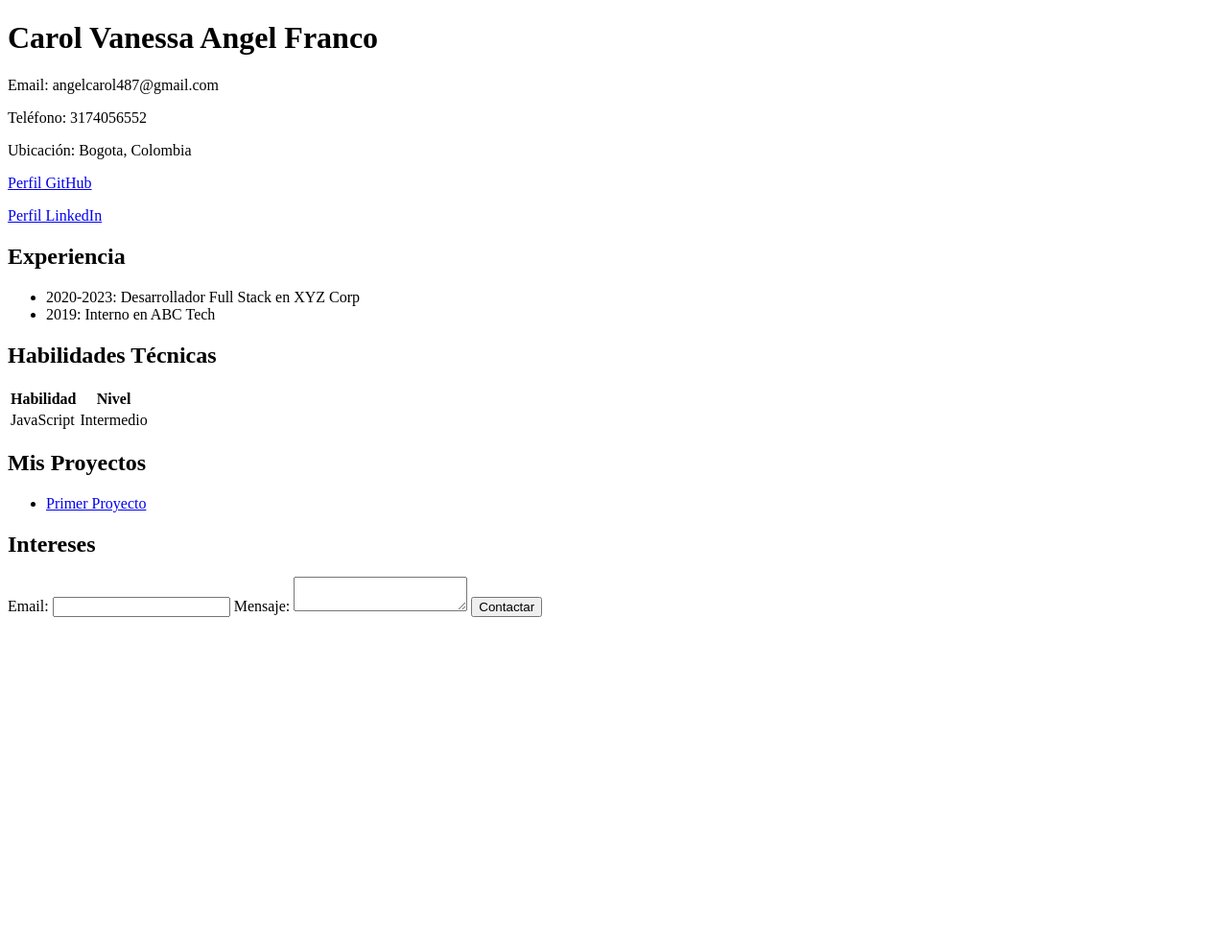
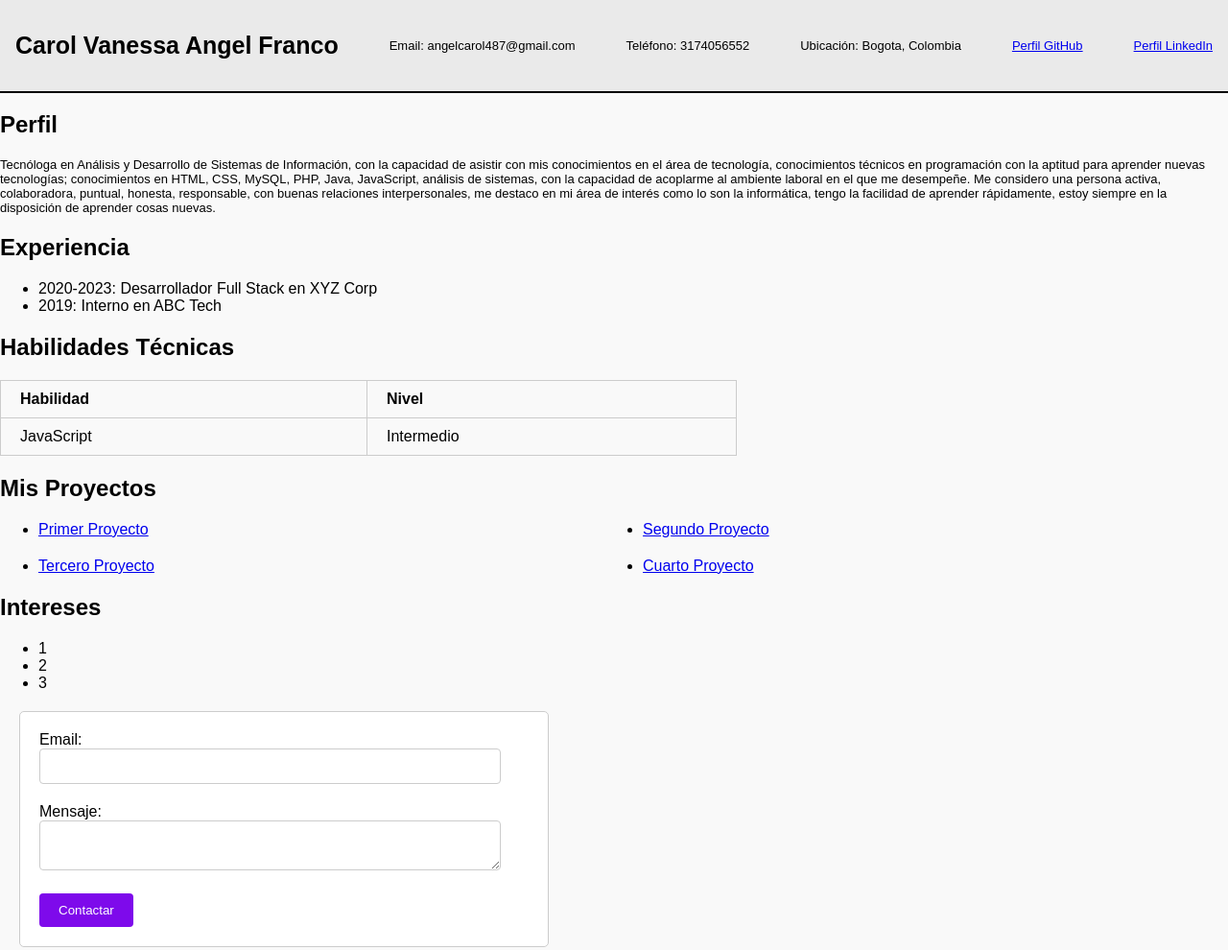
Before and after one commit to CarolAngel19/Hoja-de-vida, a plain HTML site: page index.html in a window 1280 px wide. Shown: the whole page at 96% size. Before the commit the page ends 800 px from the top, so only its background shows below. Drawn offline with Linux system fonts and the light colour scheme.

Commit message:
Proyecto Integrador - Avances CSS
- Estilizando Tu Hoja de Vida con CSS
- Mejorando el posicionamiento de tu Hoja de Vida con CSS

```diff
--- a/index.html
+++ b/index.html
@@ -3,15 +3,32 @@
 <head>
     <meta charset="UTF-8">
     <meta name="viewport" content="width=device-width, initial-scale=1.0">
+    <link rel="stylesheet" href="styles.css">
     <title>Mi hoja de vida</title>
 </head>
 <body>
-    <h1>Carol Vanessa Angel Franco</h1>
+    <header>
+        <h1 class="name">Carol Vanessa Angel Franco</h1>
         <p>Email: angelcarol487@gmail.com</p>
         <p>Teléfono: 3174056552</p>
         <p>Ubicación: Bogota, Colombia</p>
         <p><a href="URL_GITHUB" target="_blank">Perfil GitHub</a></p>
         <p><a href="URL_LINKEDIN" target="_blank">Perfil LinkedIn</a></p>
+    </header>
+
+    <aside>
+        <h2>Perfil</h2>
+        <p>
+            Tecnóloga en Análisis y Desarrollo de Sistemas de Información, con la capacidad de asistir con mis conocimientos en el área de tecnología, conocimientos técnicos en programación
+            con la aptitud para aprender nuevas tecnologías; conocimientos en HTML, CSS, MySQL, PHP, Java, JavaScript, análisis de sistemas, con la capacidad de acoplarme al ambiente
+            laboral en el que me desempeñe.
+
+            Me considero una persona activa, colaboradora, puntual, honesta, responsable, con buenas relaciones interpersonales, me destaco en mi área de interés como lo son la informática,
+            tengo la facilidad de aprender rápidamente, estoy siempre en la disposición de aprender cosas nuevas.
+        </p>
+    </aside>
+
+    <main>
 
         <h2>Experiencia</h2>
         <ul>
@@ -32,13 +49,23 @@
         </table>
 
         <h2>Mis Proyectos</h2>
-     <ul>
+        <ul class="projects">
             <li><a href="detalle-proyecto.html">Primer Proyecto</a></li>
+            <li><a href="#">Segundo Proyecto</a></li>
+            <li><a href="#">Tercero Proyecto</a></li>
+            <li><a href="#">Cuarto Proyecto</a></li>
         </ul>
 
+        <h2>Intereses</h2>
+        <ul>
+            <li>1</li>
+            <li>2</li>
+            <li>3</li>
+        </ul>
 
-     <h2>Intereses</h2>
+    </main>
 
+    <footer>
         <form action="#" method="post">
             <label for="email">Email:</label>
             <input type="email" id="email" name="user_email">
@@ -48,8 +75,6 @@
 
             <input type="submit" value="Contactar">
          </form>
-
-
-
+    </footer>
 </body>
 </html>
--- /dev/null
+++ b/styles.css
@@ -0,0 +1,71 @@
+body {
+    font-family: Arial, sans-serif;
+    margin: 0;
+    padding: 0;
+    background-color: #f9f9f9;
+}
+
+header {
+    display: flex;
+    justify-content: space-between;
+    align-items: center;
+    padding: 1rem;
+    background-color: #eaeaea;
+    border-bottom: 2px solid black;
+}
+
+p{
+    font-size: 13px;
+}
+
+table {
+    width: 60%;
+    border-collapse: collapse;
+    border: 1px solid #ccc;
+}
+
+th, td {
+    border: 1px solid #ccc;
+    padding: 10px 20px;
+    text-align: left;
+}
+
+form {
+    max-width: 510px;
+    margin: 20px;
+    padding: 20px;
+    border: 1px solid #ccc;
+    border-radius: 5px;
+    background-color: white;
+}
+
+input[type="email"], textarea {
+    width: 90%;
+    padding: 10px;
+    margin-bottom: 20px;
+    border: 1px solid #ccc;
+    border-radius: 4px;
+}
+
+input[type="submit"] {
+    background-color: #7e0aeb;
+    color: white;
+    padding: 10px 20px;
+    border: none;
+    border-radius: 4px;
+    cursor: pointer;
+}
+
+input[type="submit"]:hover {
+    background-color: #54059e;
+}
+
+.projects{
+    display: grid;
+    grid-template-columns: 1fr 1fr;
+    gap: 20px;
+}
+
+.name{
+    font-size: 25px;
+}
```
Lines whose indentation alone changed are shown as unchanged.
